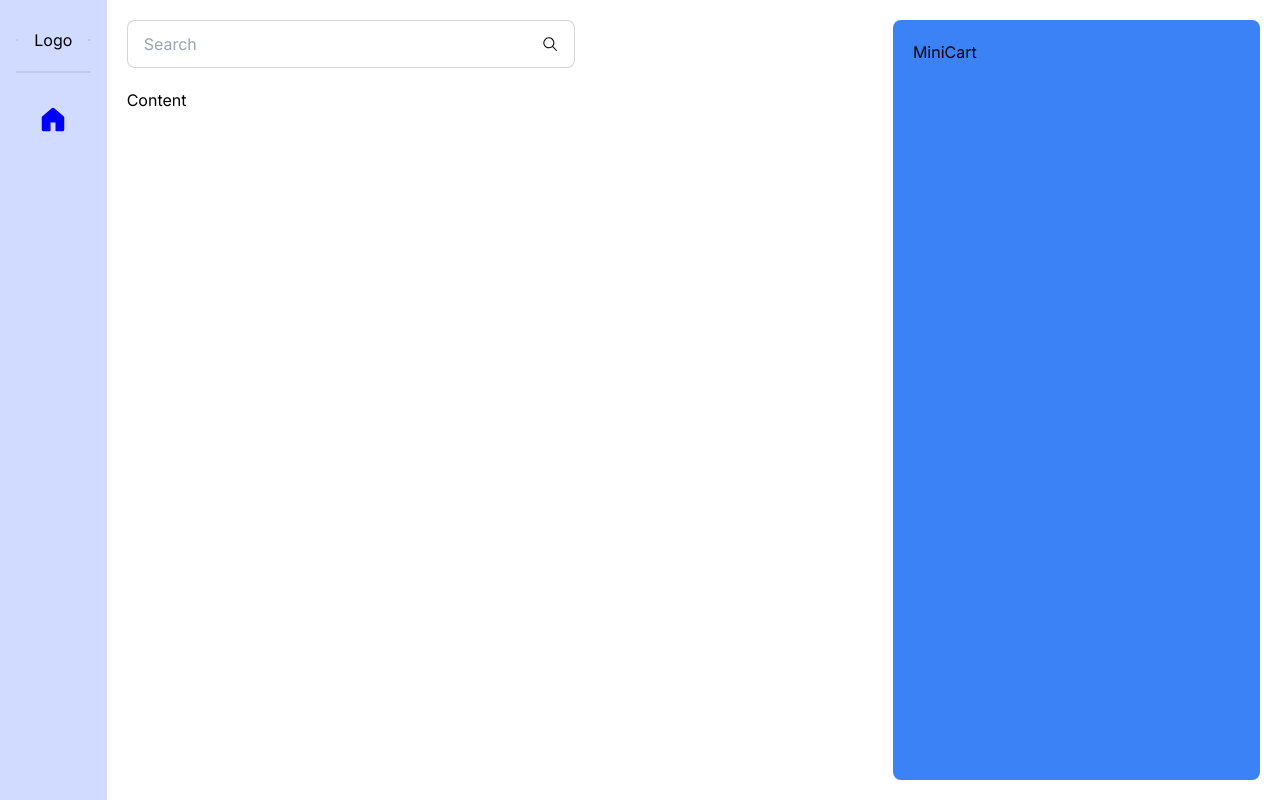
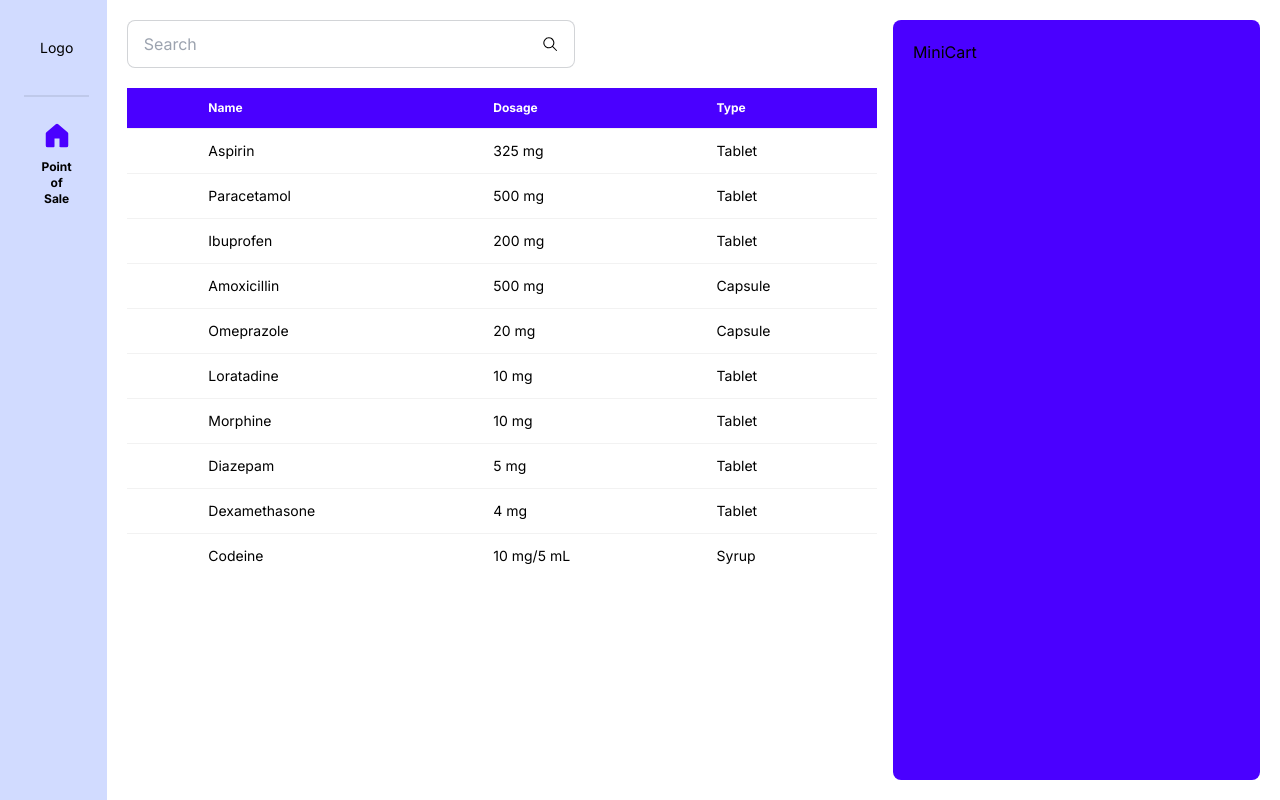
Before and after one commit to perbi-onasis/PharmacyPOSWebApp, a Next.js app: page /pos in a window 1280 px wide. Built offline with nearby package versions, Linux system fonts and the light colour scheme.

Commit message:
added: dummy data and did stylying

```diff
--- a/src/app/components/Content.js
+++ b/src/app/components/Content.js
@@ -1,14 +1,132 @@
 import React from "react";
 import { GoSearch } from "react-icons/go";
+import Table from "./Table";
 
 export default function Content() {
+
+  const drugs = [
+    {
+      id: 1,
+      name: "Aspirin",
+      category: "Analgesic",
+      type: "Tablet",
+      dosage: "325 mg",
+      manufacturer: "Bayer",
+      uses: ["Pain relief", "Fever reduction"],
+      sideEffects: ["Stomach irritation", "Bleeding"],
+      interactions: ["Warfarin", "Ibuprofen"],
+    },
+    {
+      id: 2,
+      name: "Paracetamol",
+      category: "Analgesic",
+      type: "Tablet",
+      dosage: "500 mg",
+      manufacturer: "Various",
+      uses: ["Pain relief", "Fever reduction"],
+      sideEffects: ["Liver damage (in high doses)"],
+      interactions: ["Alcohol", "Warfarin"],
+    },
+    {
+      id: 3,
+      name: "Ibuprofen",
+      category: "NSAID",
+      type: "Tablet",
+      dosage: "200 mg",
+      manufacturer: "Various",
+      uses: ["Pain relief", "Inflammation reduction"],
+      sideEffects: ["Stomach irritation", "Kidney damage (in high doses)"],
+      interactions: ["Aspirin", "Lisinopril"],
+    },
+    {
+      id: 4,
+      name: "Amoxicillin",
+      category: "Antibiotic",
+      type: "Capsule",
+      dosage: "500 mg",
+      manufacturer: "Various",
+      uses: ["Bacterial infections"],
+      sideEffects: ["Diarrhea", "Allergic reactions"],
+      interactions: ["Probenecid", "Warfarin"],
+    },
+    {
+      id: 5,
+      name: "Omeprazole",
+      category: "Proton Pump Inhibitor",
+      type: "Capsule",
+      dosage: "20 mg",
+      manufacturer: "Various",
+      uses: ["Gastric acid reduction", "Ulcer treatment"],
+      sideEffects: ["Headache", "Nausea"],
+      interactions: ["Clopidogrel", "Lansoprazole"],
+    },
+    {
+      id: 6,
+      name: "Loratadine",
+      category: "Antihistamine",
+      type: "Tablet",
+      dosage: "10 mg",
+      manufacturer: "Various",
+      uses: ["Allergy relief"],
+      sideEffects: ["Drowsiness (in some individuals)"],
+      interactions: ["Ketoconazole", "Erythromycin"],
+    },
+    {
+      id: 7,
+      name: "Morphine",
+      category: "Opioid",
+      type: "Tablet",
+      dosage: "10 mg",
+      manufacturer: "Various",
+      uses: ["Pain relief (severe pain)"],
+      sideEffects: ["Drowsiness", "Constipation"],
+      interactions: ["Alcohol", "Benzodiazepines"],
+    },
+    {
+      id: 8,
+      name: "Diazepam",
+      category: "Benzodiazepine",
+      type: "Tablet",
+      dosage: "5 mg",
+      manufacturer: "Various",
+      uses: ["Anxiety relief", "Muscle relaxation"],
+      sideEffects: ["Drowsiness", "Dependency (with long-term use)"],
+      interactions: ["Alcohol", "Opioids"],
+    },
+    {
+      id: 9,
+      name: "Dexamethasone",
+      category: "Corticosteroid",
+      type: "Tablet",
+      dosage: "4 mg",
+      manufacturer: "Various",
+      uses: ["Inflammation reduction", "Allergic reactions"],
+      sideEffects: ["Increased appetite", "Insomnia"],
+      interactions: ["Warfarin", "Phenytoin"],
+    },
+    {
+      id: 10,
+      name: "Codeine",
+      category: "Opioid",
+      type: "Syrup",
+      dosage: "10 mg/5 mL",
+      manufacturer: "Various",
+      uses: ["Cough suppression", "Mild to moderate pain relief"],
+      sideEffects: ["Drowsiness", "Constipation"],
+      interactions: ["Alcohol", "Benzodiazepines"],
+    },
+  ];
+
+
+
   return (
     <div className="bg-pink-40">
       <label className="input input-bordered flex items-center gap-2 max-w-md mb-5">
         <input type="text" className="grow" placeholder="Search" />
         <GoSearch />
       </label>
-      <div className="">Content</div>
+      <div className=""> <Table data={drugs}/></div>
+
     </div>
   );
 }
--- a/src/app/components/MenuBar.js
+++ b/src/app/components/MenuBar.js
@@ -9,14 +9,14 @@ export default function MenuBar() {
     <div className="flex flex-col  w-full ">
       <title>Point of Sale</title>
 
-      <ul className="">
-
+      <ul className="menu">
         <div className="divider">Logo</div>
         <div className="divider"></div>
 
         <li>
-          <Link href="/pos" className=" btn btn-ghost w-full">
-            <GoHomeFill size={30} color="blue" />
+          <Link href="/pos" className=" btn btn-ghost w-full h-fit">
+            <GoHomeFill size={30} className="text-primary" />
+            <span className="font-bold text-xs">Point of Sale</span>
           </Link>
         </li>
       </ul>
--- /dev/null
+++ b/src/app/components/Table.js
@@ -0,0 +1,32 @@
+import React from "react";
+
+export default function Table({ data }) {
+  return (
+    <div>
+      <div className="overflow-x-auto">
+        <table className="table ">
+
+          {/* head */}
+          <thead>
+            <tr className="bg-primary text-white">
+              <th></th>
+              <th>Name</th>
+              <th>Dosage</th>
+              <th>Type</th>
+            </tr>
+          </thead>
+          <tbody>
+            {data.map((item) => (
+              <tr key={item.id} className="hover:bg-primary-content">
+                <th></th>
+                <td>{item.name}</td>
+                <td>{item.dosage}</td>
+                <td>{item.type}</td>
+              </tr>
+            ))}
+          </tbody>
+        </table>
+      </div>
+    </div>
+  );
+}
--- a/src/app/page.js
+++ b/src/app/page.js
@@ -1,13 +1,12 @@
-import Link from "next/link";
+import Link from "next/link";import { FaLink } from "react-icons/fa";
+
 
 export default function Home() {
   return (
     <main className="flex min-h-screen flex-col items-center justify-center p-24">
-      <h1 className="">Hello</h1>
-      <p>Posible route</p>
-      <ul>
-        <li><Link className="btn bt" href={'/pos'}>point of sale</Link></li>
-      </ul>
+      <Link className="btn bt" href={"/pos"}>
+        Point of sale <FaLink className="text-secondary"/>
+      </Link>
     </main>
   );
 }
--- a/src/app/pos/page.js
+++ b/src/app/pos/page.js
@@ -14,7 +14,7 @@ export default function page() {
         <div className="content  col-span-2">
           <Content />
         </div>
-        <div className="content bg-blue-500 rounded-lg p-5">
+        <div className="content bg-primary rounded-lg p-5">
           <MiniCart />
         </div>
       </div>
```
Also changed, not shown: 1 other file (tests, documents, lock files or other folders).
